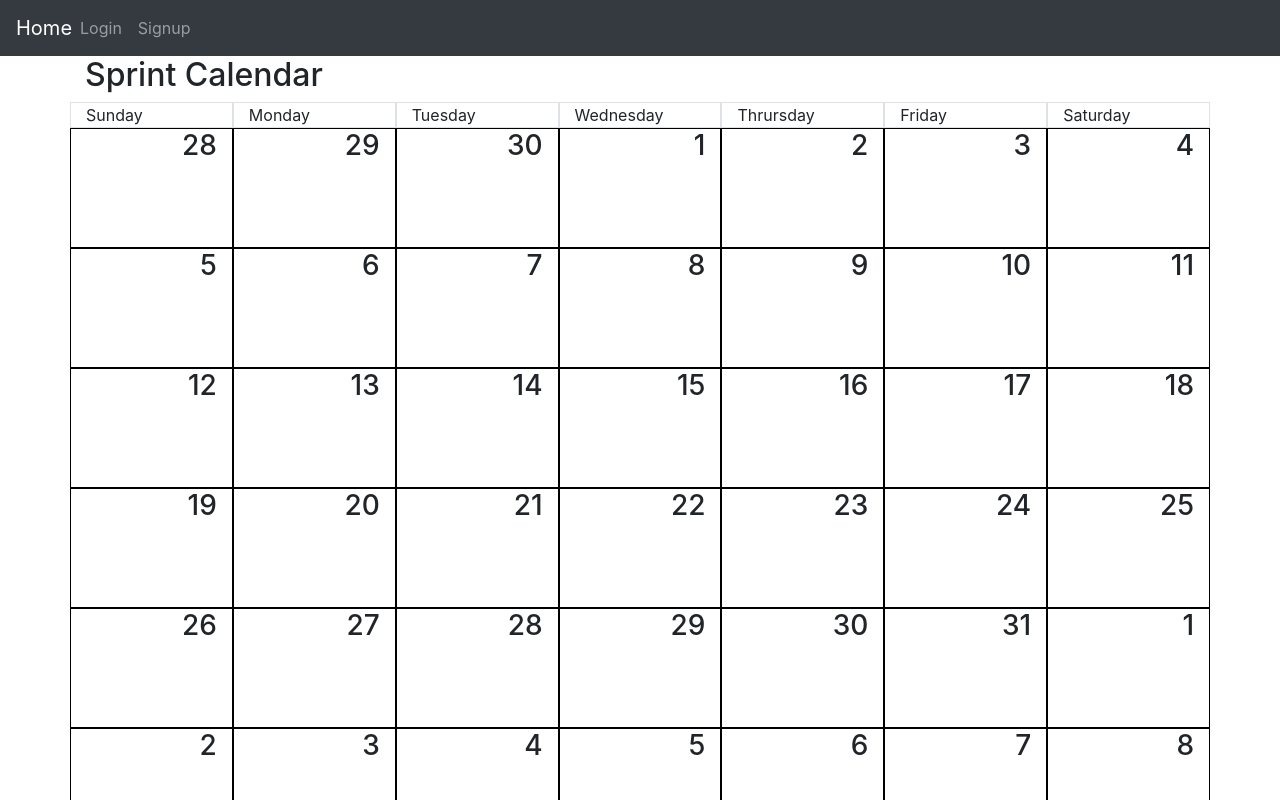
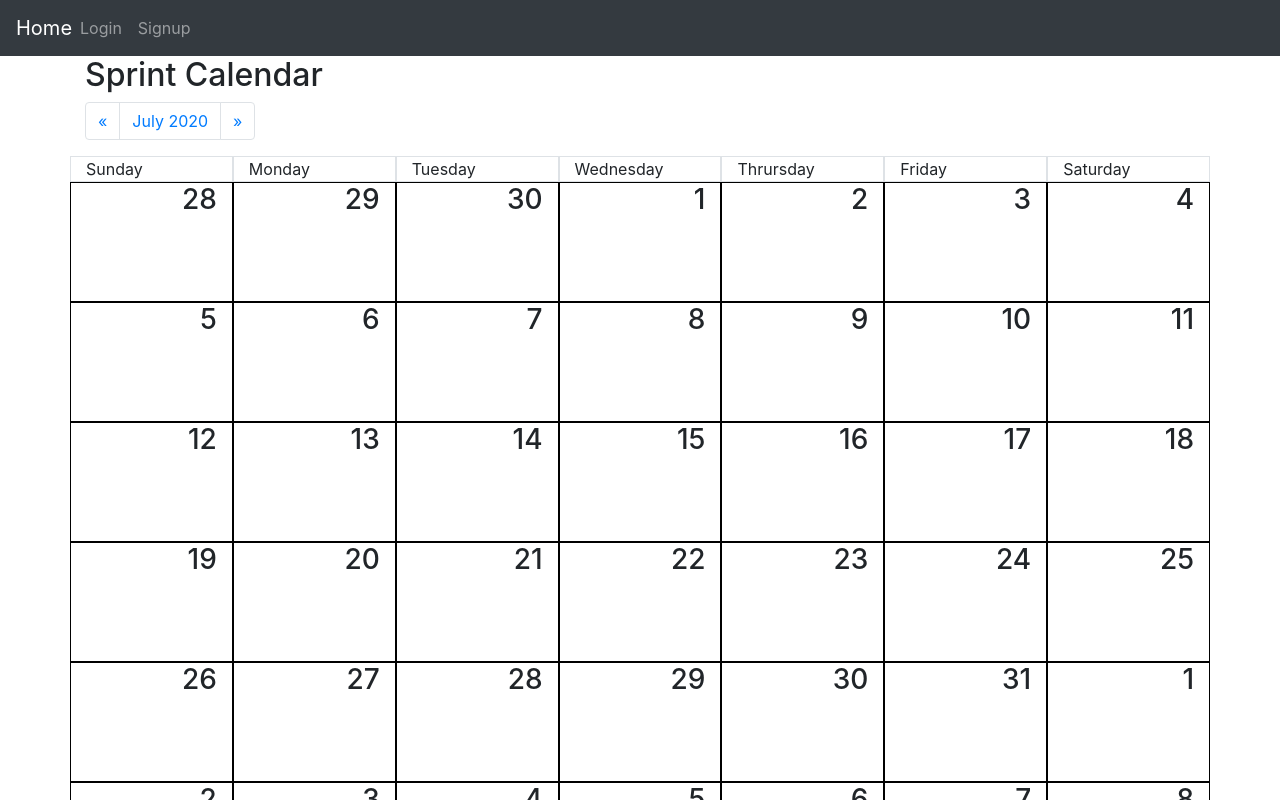
Before and after one commit to mpage544165/Software-Manager, a React (Create React App) app in the folder software-manager/: page /calendar in a window 1280 px wide. Shown: the top 800 px of the page. Built offline with nearby package versions, Linux system fonts and the light colour scheme.

Commit message:
Complete Calendar Day display logic

```diff
--- a/software-manager/src/components/calendar-component.js
+++ b/software-manager/src/components/calendar-component.js
@@ -3,49 +3,80 @@ import React, {Component} from 'react';
 //import axios from'axios';
 import CalendarDay from "./calendar-day.component";
 
+const monthNames = ['January', 'February', 'March', 'April', 'May', 'June',
+                    'July', 'August', 'September', 'October', 'November', 'December'];
+
 const numDaysInMonth = {
-    "jan": 31,
-    "feb": 28,
-    "mar": 31,
-    "apr": 30,
-    "may": 31,
-    "june": 30,
-    "july": 31,
-    "aug": 31,
-    "sept": 30,
-    "oct": 31,
-    "nov": 30,
-    "dec": 31
+    0: 31,
+    1: 28,
+    2: 31,
+    3: 30,
+    4: 31,
+    5: 30,
+    6: 31,
+    7: 31,
+    8: 30,
+    9: 31,
+    10: 30,
+    11: 31
 }
 
 export default class Calendar extends Component {
     constructor(props) {
         super(props);
 
+        this.setCalendarDays = this.setCalendarDays.bind(this);
+
         this.state = {
-            date: new Date(),
+            currentDate: new Date(),
             days: [],
             breakPoint: 4
         }
 
-        let startDay = new Date(`${this.state.date.getFullYear()}-${this.state.date.getMonth() + 1}-01`).getDay();
+
+    }
+
+    componentDidMount() {
+        this.setCalendarDays(this.state.currentDate.getMonth(), this.state.currentDate.getFullYear());
+    }
+
+    setCalendarDays(month, year) {
+        if (month > 11) {
+            month = 0;
+            year++;
+        }
+        else if (month < 0) {
+            month = 11;
+            year--;
+        }
+
+        let startDay = new Date(year, month, 1).getDay();
         console.log(startDay);
+        console.log(Date(year, month, 1));
 
         let nextMonthCounter = 1;
-        let lastMonthCounter = numDaysInMonth['june'];
+        let lastMonthCounter = numDaysInMonth[(month + 11) % 12];
+
+        let newDays = []
         for (let i = 0; i < 42; i++) {
             if(i < startDay) {
-                this.state.days.push(<CalendarDay dayNum={lastMonthCounter - (startDay - i) + 1} key={i}/>)
+                newDays.push(<CalendarDay dayNum={lastMonthCounter - (startDay - i) + 1} key={i}/>)
             }
-            else if (i > (numDaysInMonth['july'] + startDay - 1)){
-                this.state.days.push(<CalendarDay dayNum={nextMonthCounter} key={i}/>)
+            else if (i > (numDaysInMonth[month] + startDay - 1)){
+                newDays.push(<CalendarDay dayNum={nextMonthCounter} key={i}/>)
                 nextMonthCounter++;
             }
             else {
-                this.state.days.push(<CalendarDay dayNum={i - startDay + 1} key={i}/>)
+                newDays.push(<CalendarDay dayNum={i - startDay + 1} key={i}/>)
             }
 
         }
+
+        this.setState({
+            currentDate: new Date(year, month, 1),
+            days: newDays
+        })
+        console.log(this.state.currentDate)
     }
 
     render() {
@@ -53,6 +84,25 @@ export default class Calendar extends Component {
         return (
             <div className="container">
                 <h2>Sprint Calendar</h2>
+
+                <nav aria-label="Page navigation example">
+  <ul className="pagination">
+    <li className="page-item">
+      <a className="page-link" href="#" aria-label="Previous" onClick={() => this.setCalendarDays(this.state.currentDate.getMonth() - 1, this.state.currentDate.getFullYear())}>
+        <span aria-hidden="true">&laquo;</span>
+        <span className="sr-only">Previous</span>
+      </a>
+    </li>
+        <li className="page-item"><a className="page-link" href="#">{monthNames[this.state.currentDate.getMonth()]} {this.state.currentDate.getFullYear()}</a></li>
+    <li className="page-item">
+      <a className="page-link" href="#" aria-label="Next" onClick={() => this.setCalendarDays(this.state.currentDate.getMonth() + 1, this.state.currentDate.getFullYear())}>
+        <span aria-hidden="true">&raquo;</span>
+        <span className="sr-only">Next</span>
+      </a>
+    </li>
+  </ul>
+</nav>
+
                 <div className="row">
                     <div className="col border">Sunday</div>
                     <div className="col border">Monday</div>
```
